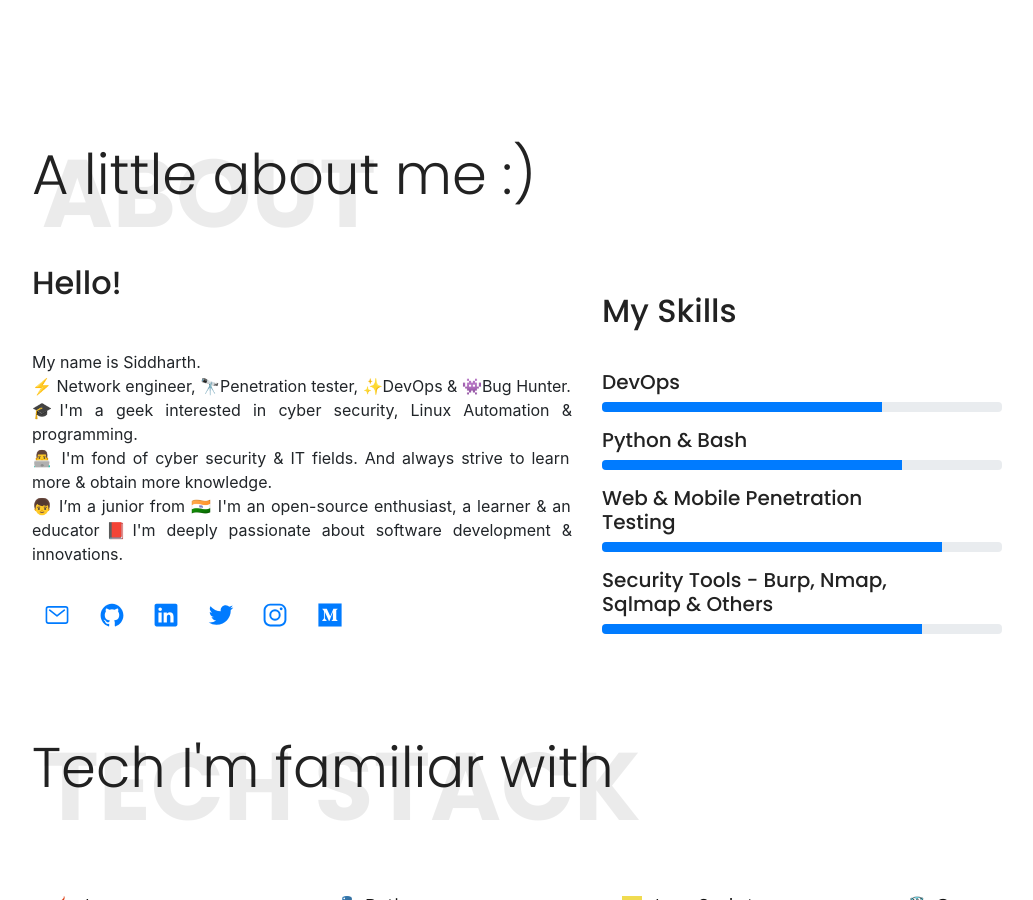
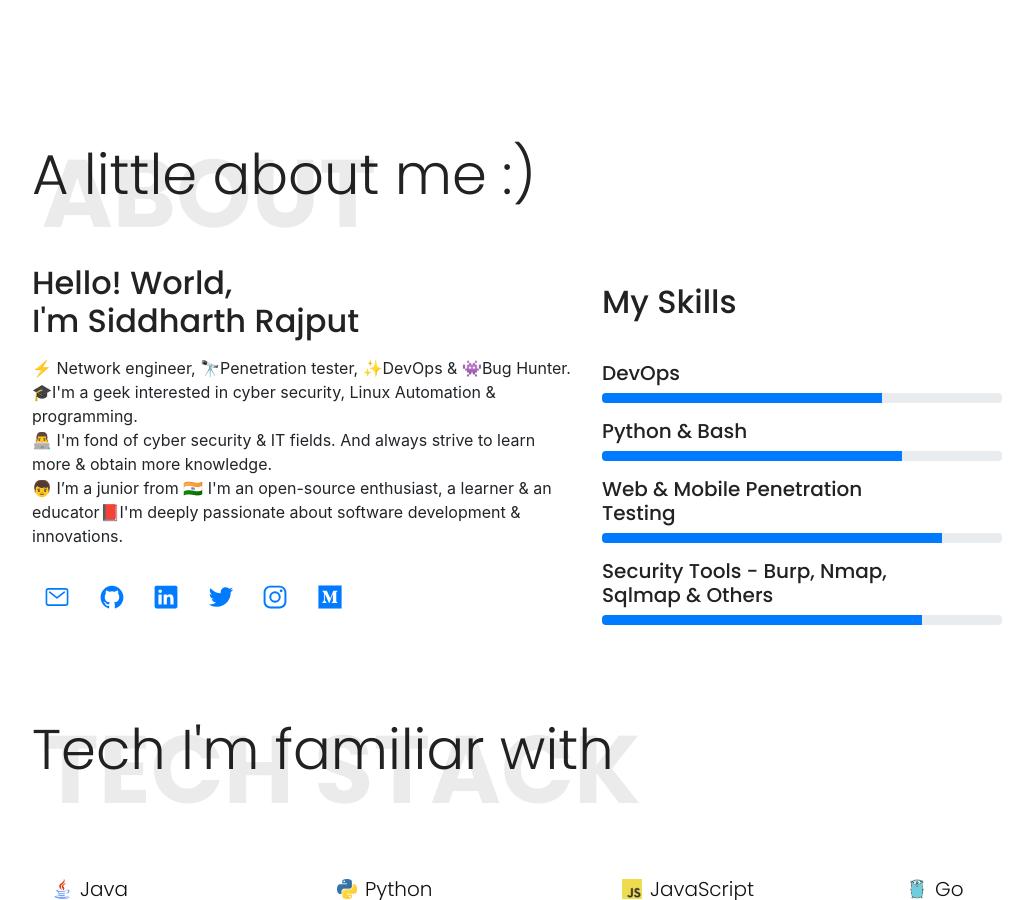
Before and after one commit to Siddharth-Rajput/Siddharth-Rajput.github.io, a Jekyll site: the page index.html, which Jekyll copies as it is, in a window 1280 px wide and 900 px high, scrolled down 857 px. Shown: the whole window, without its empty margins (53-1086 px from the left). Built offline with Jekyll 4.4.1, drawn with Linux system fonts in a browser that asks for light colours; nearby versions of some CDN libraries.

Commit message:
Update index.html

```diff
--- a/index.html
+++ b/index.html
@@ -42,13 +42,13 @@
                 <div class="col-lg-6 wrap text-left">
                     <div class="about-desc">
                         <h1 class="bold-text">About</h1>
-                        <div class="pt-5">
-                            <h2 class="mb-5">Hello!</h2>
-                            <p>My name is Siddharth.<br>
-                                ⚡ Network engineer, 🔭Penetration tester, ✨DevOps & 👾Bug Hunter.<br>
-                                🎓I'm a geek interested in cyber security, Linux Automation & programming.<br>
-                                👨‍💻 I'm fond of cyber security & IT fields. And always strive to learn more & obtain more knowledge.<br>
-                                👦 I’m a junior from 🇮🇳 I'm an open-source enthusiast, a learner & an educator📕I'm deeply passionate about software development & innovations.
+                        <div class="pt-5" style="list-style-type:none;">
+                            <h2 class="mb-3">Hello! World,<br>I'm Siddharth Rajput</h2>
+                            <!-- <h4>My name is Siddharth.</h4> -->
+                                <li>⚡ Network engineer, 🔭Penetration tester, ✨DevOps & 👾Bug Hunter.</li>
+                                <li>🎓I'm a geek interested in cyber security, Linux Automation & programming.</li>
+                                <li>👨‍💻 I'm fond of cyber security & IT fields. And always strive to learn more & obtain more knowledge.</li>
+                                <li>👦 I’m a junior from 🇮🇳 I'm an open-source enthusiast, a learner & an educator📕I'm deeply passionate about software development & innovations.</li>
                             </p>
 
                             <ul class="social-links list-unstyled mt-4">
@@ -216,10 +216,10 @@
                 <div class="py-4">
                     <div class="desc">
                         <h4>Bachelor's Degree in Electronics and Communications Engineering</h4>
-                        <p>University School of Information, Communication and Technology</p>
+                        <h5>University School of Information, Communication and Technology</h5>
                     </div>
                     <div>
-                        <p>2017 - 2021</p>
+                        <h5>2017 - 2021</h5>
                     </div>
                 </div>
 
```
